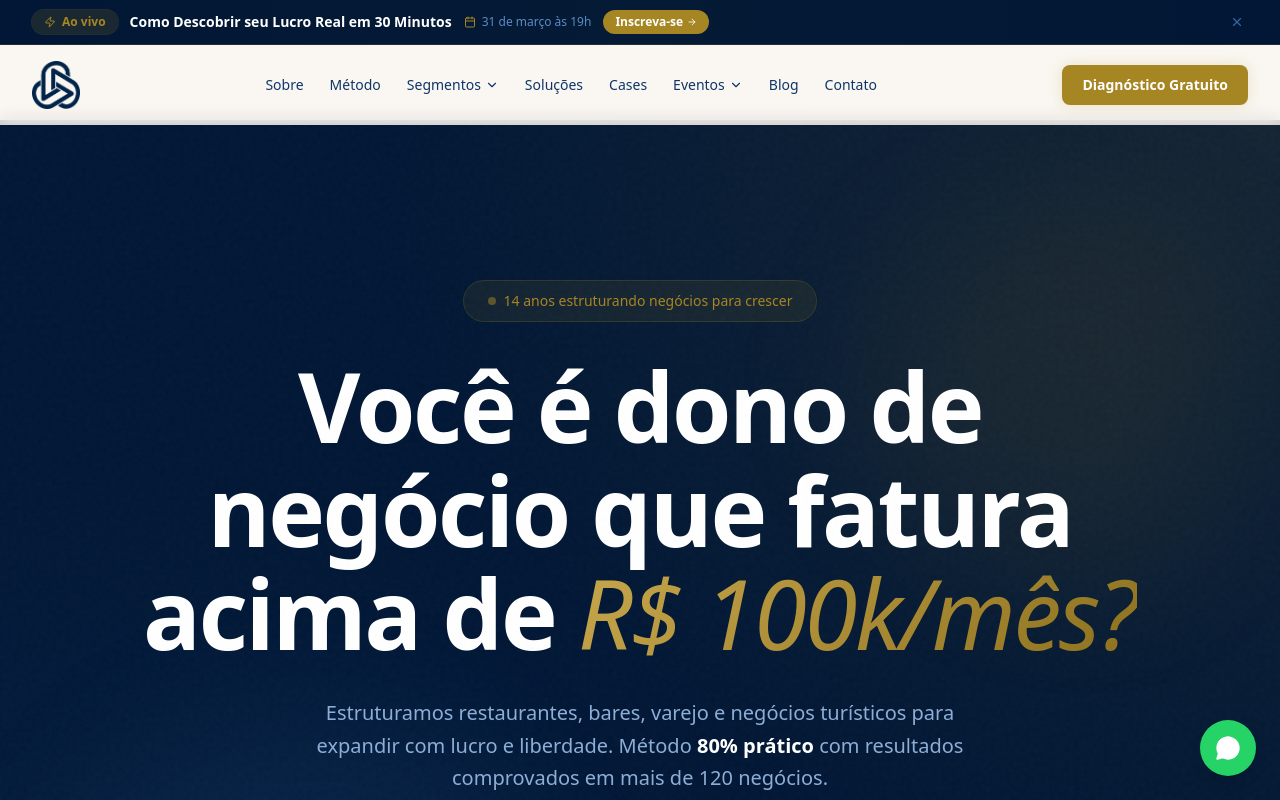
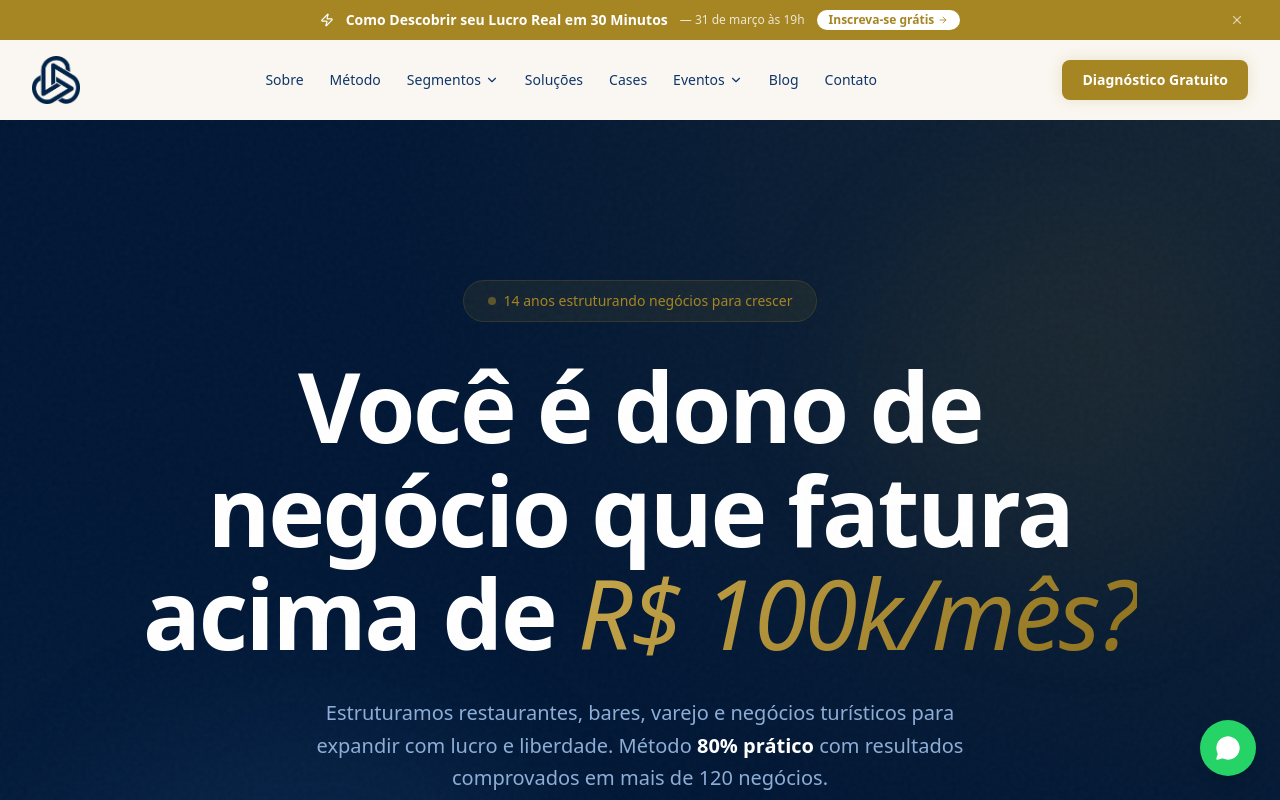
Before and after one commit to IJAConsultoria/site-ija, a Next.js app: page / in a window 1280 px wide. Shown: the top 800 px of the page. Built offline with nearby package versions, Linux system fonts and the light colour scheme.

Commit message:
fix: banner evento com fundo accent dourado e conteúdo centralizado
Co-Authored-By: Claude Opus 4.6 <noreply@anthropic.com>

```diff
--- a/src/components/Header.tsx
+++ b/src/components/Header.tsx
@@ -123,35 +123,28 @@ export default function Header() {
       >
         {/* Event Banner */}
         {showBanner && (
-          <div className="bg-gradient-to-r from-navy-950 via-navy-900 to-navy-950 border-b border-accent/20">
+          <div className="bg-accent">
             <div className="mx-auto max-w-7xl px-4 sm:px-6 lg:px-8">
-              <div className="flex items-center justify-between gap-3 py-2 sm:py-2.5">
+              <div className="flex items-center justify-center gap-2 py-2 sm:py-2.5 relative">
                 <Link
                   href={`/eventos/${nextEvent.slug}`}
-                  className="flex flex-1 items-center gap-2 sm:gap-3 group min-w-0"
+                  className="flex items-center justify-center gap-2 sm:gap-3 group"
                 >
-                  <span className="hidden sm:inline-flex shrink-0 items-center gap-1.5 rounded-full bg-accent/15 px-3 py-1 text-xs font-bold text-accent ring-1 ring-accent/20">
-                    <Zap size={12} />
-                    Ao vivo
+                  <Zap size={14} className="shrink-0 text-white" />
+                  <span className="text-xs sm:text-sm font-bold text-white">
+                    {nextEvent.title}
                   </span>
-                  <span className="sm:hidden shrink-0">
-                    <Zap size={14} className="text-accent" />
+                  <span className="hidden sm:inline text-xs font-medium text-white/80">
+                    — {nextEvent.date} às {nextEvent.time}
                   </span>
-                  <span className="truncate text-xs sm:text-sm font-medium text-white group-hover:text-accent transition-colors">
-                    <span className="font-bold">{nextEvent.title}</span>
-                  </span>
-                  <span className="hidden md:flex shrink-0 items-center gap-1.5 text-xs text-navy-400">
-                    <CalendarIcon size={12} className="text-accent" />
-                    {nextEvent.date} às {nextEvent.time}
-                  </span>
-                  <span className="shrink-0 inline-flex items-center gap-1 rounded-full bg-accent px-2.5 py-0.5 sm:px-3 sm:py-1 text-[10px] sm:text-xs font-bold text-white group-hover:bg-accent-dark transition-colors">
-                    Inscreva-se
+                  <span className="shrink-0 inline-flex items-center gap-1 rounded-full bg-white px-3 py-0.5 text-[10px] sm:text-xs font-bold text-accent group-hover:bg-navy-950 group-hover:text-white transition-colors">
+                    Inscreva-se grátis
                     <ArrowRight size={10} />
                   </span>
                 </Link>
                 <button
                   onClick={handleDismissBanner}
-                  className="shrink-0 rounded-lg p-1 text-navy-500 hover:text-white hover:bg-white/10 transition-colors"
+                  className="absolute right-0 shrink-0 rounded-lg p-1 text-white/60 hover:text-white transition-colors"
                   aria-label="Fechar banner"
                 >
                   <X size={14} />
```
